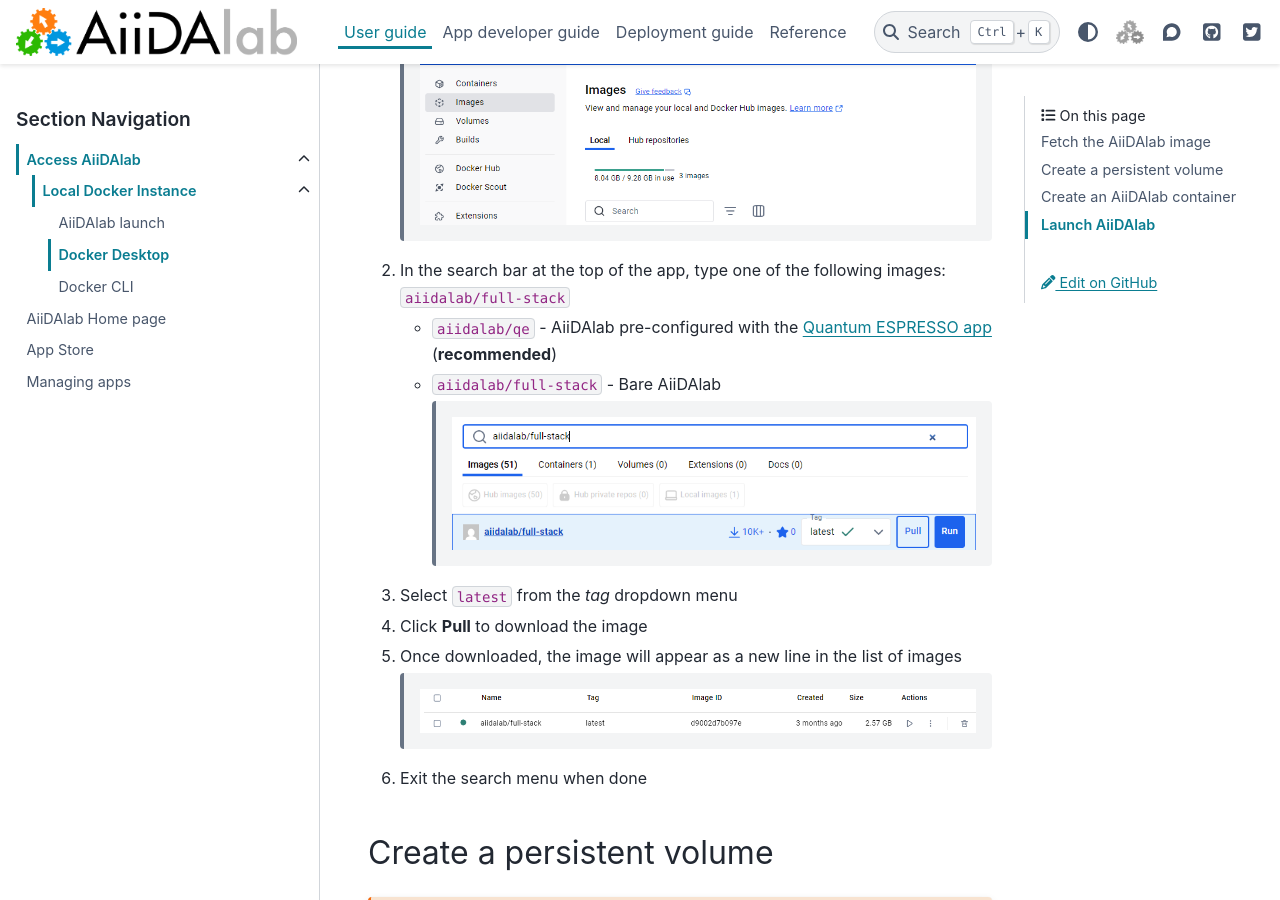
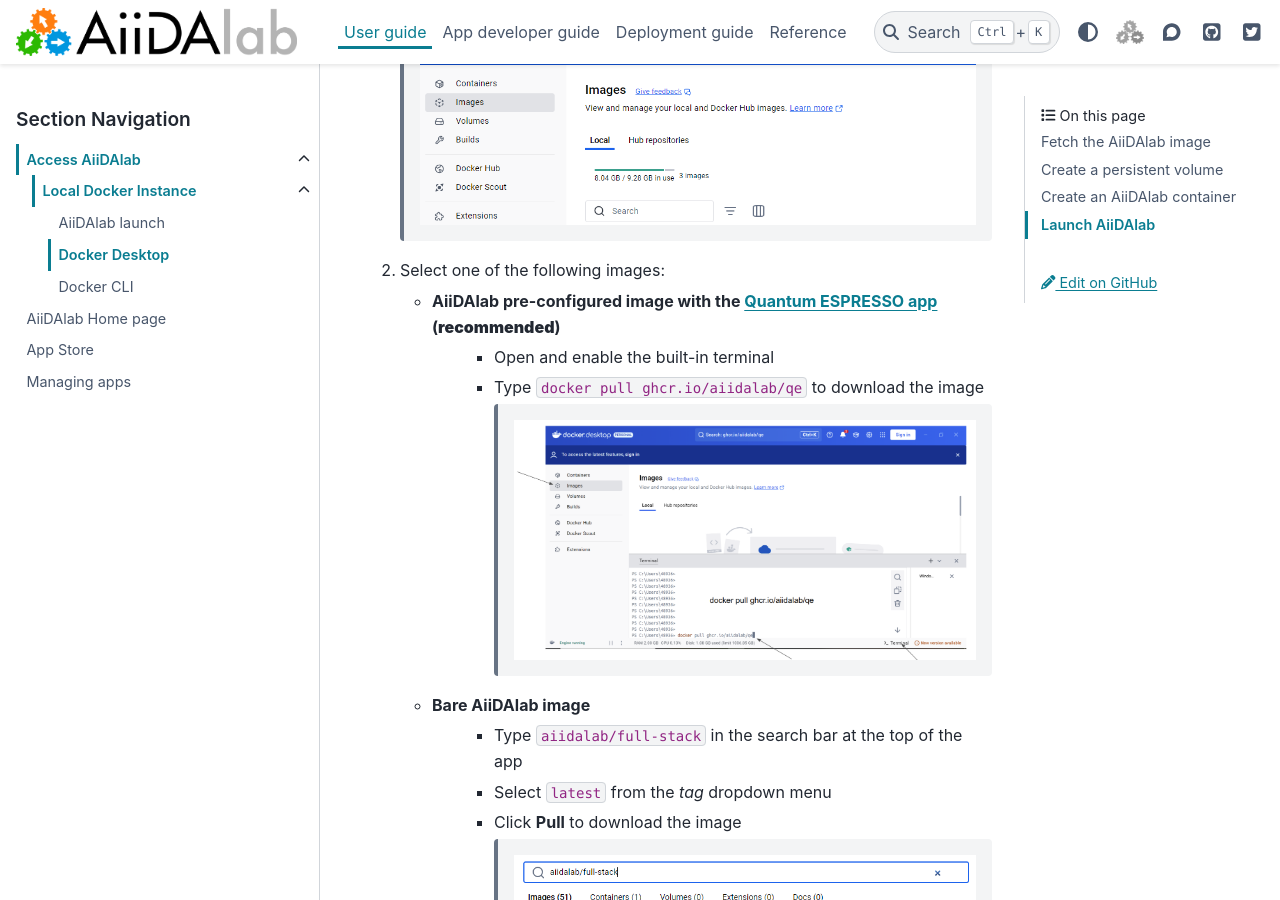
Before and after one commit to aiidalab/aiidalab, a Sphinx documentation site: the page built from docs/source/usage/access/desktop.rst, in a window 1280 px wide and 900 px high, scrolled down 518 px. Built offline with Sphinx 7.4.7 and the PyData theme 0.15.4, drawn with Linux system fonts in a browser that asks for light colours; pages that are not in the unit, such as notebooks, are missing from menus.

Commit message:
Adjust docker desktop instructions for QE image

```diff
--- a/docs/source/usage/access/desktop.rst
+++ b/docs/source/usage/access/desktop.rst
@@ -19,18 +19,27 @@ Fetch the AiiDAlab image
          :align: center
          :alt: Docker images
 
-#. In the search bar at the top of the app, type one of the following images: ``aiidalab/full-stack``
+#. Select one of the following images:
 
-   * ``aiidalab/qe`` - AiiDAlab pre-configured with the `Quantum ESPRESSO app <https://aiidalab-qe.readthedocs.io/index.html>`_ (**recommended**)
-   * ``aiidalab/full-stack`` - Bare AiiDAlab
+   * AiiDAlab pre-configured image with the `Quantum ESPRESSO app <https://aiidalab-qe.readthedocs.io/index.html>`_ (**recommended**)
+      * Open and enable the built-in terminal
+      * Type ``docker pull ghcr.io/aiidalab/qe`` to download the image
 
-      .. image:: include/image-search.png
-         :width: 100%
-         :align: center
-         :alt: Image search
+         .. image:: include/docker-terminal.png
+            :width: 100%
+            :align: center
+            :alt: Image QE
 
-#. Select ``latest`` from the *tag* dropdown menu
-#. Click **Pull** to download the image
+   * Bare AiiDAlab image
+      * Type ``aiidalab/full-stack`` in the search bar at the top of the app
+      * Select ``latest`` from the *tag* dropdown menu
+      * Click **Pull** to download the image
+
+         .. image:: include/image-search.png
+            :width: 100%
+            :align: center
+            :alt: Image search
+
 #. Once downloaded, the image will appear as a new line in the list of images
 
       .. image:: include/image-row.png
@@ -86,8 +95,8 @@ Create an AiiDAlab container
 #. Choose a local port from which to communicate with the container's 8888 port (e.g. ``8888``)
 #. Associate your new volumes with the corresponding container directories
 
-   #. ``aiidalab_home`` --> ``/home/jovyan``
-   #. ``aiidalab_conda`` --> ``/home/jovyan/.conda``
+   * ``aiidalab_home`` --> ``/home/jovyan``
+   * ``aiidalab_conda`` --> ``/home/jovyan/.conda``
 
 #. Click **Run** to start the container
 
```
Also changed, not shown: docs/source/usage/access/include/docker-terminal.png (added).
